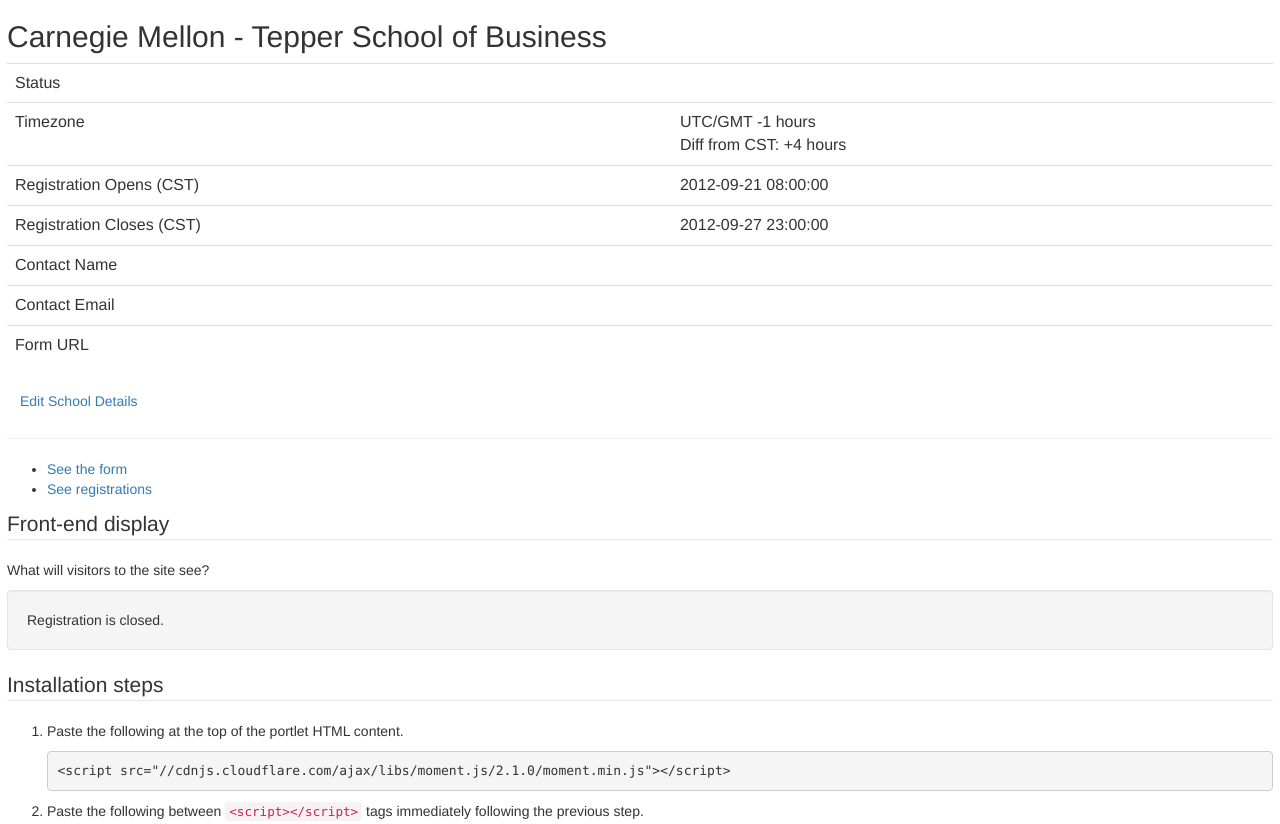
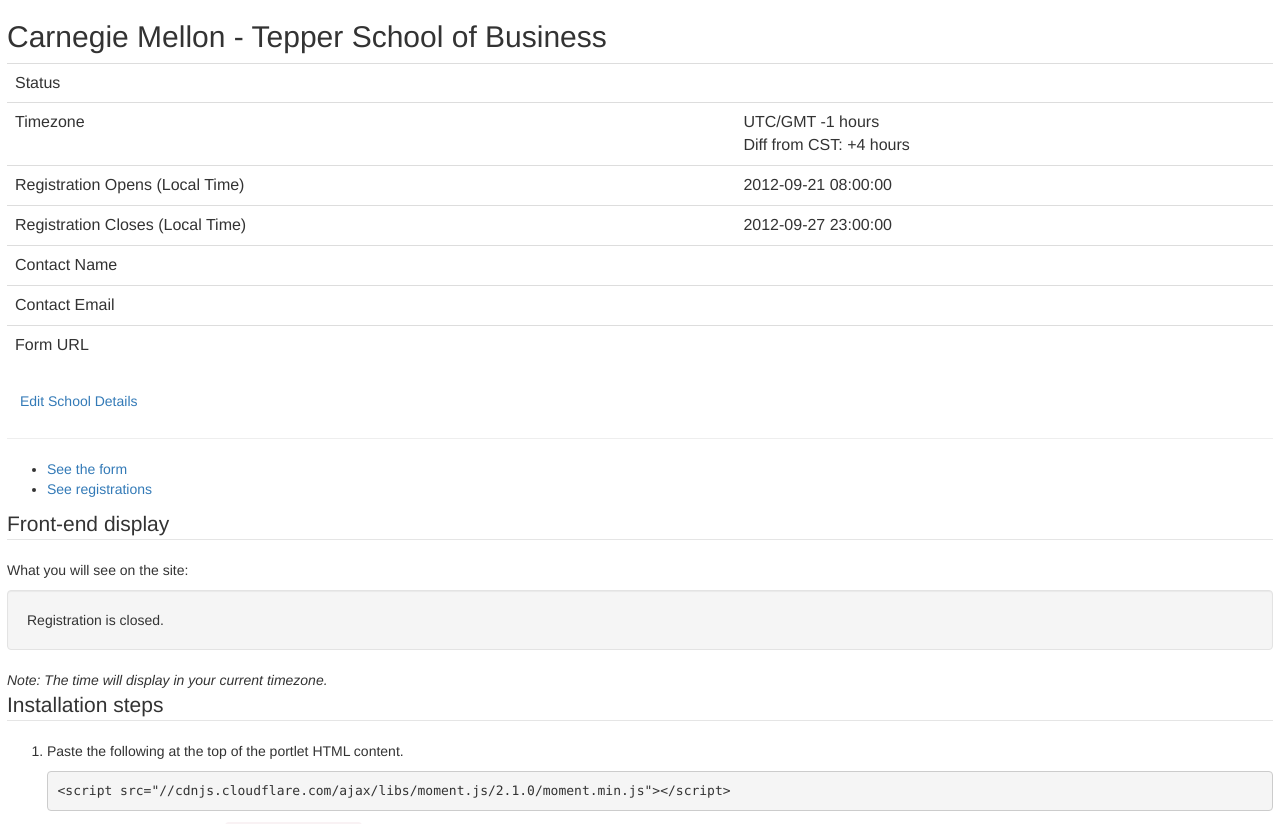
Before and after one commit to prsolans/GPRegistration, a PHP site: page /globalprize/school_detail.php?school=1 in a window 1280 px wide. Shown: the part 104-928 px from the top of the page. Run offline with PHP 8.4, Linux system fonts and the light colour scheme; data comes from the database, SQL or seed files in the repository; data that the repository does not hold is empty; some libraries are stand-ins or nearby versions.

Commit message:
Adjusted messaging for time entry

```diff
--- a/admin/edit_school.php
+++ b/admin/edit_school.php
@@ -41,8 +41,8 @@
 <table class='table table-striped'>
 <tr><td>Name</td><td><input type='text' name='name' value='<?php echo $name; ?>'>
 </td></tr>
-<tr><td>Registration Opens</td><td><input type='text' name='reg_open' value='<?php echo $reg_open; ?>'></td></tr>
-<tr><td>Registration Closes</td><td><input type='text' name='reg_close' value='<?php echo $reg_close; ?>'></td></tr>
+<tr><td>Registration Opens (Local Time)</td><td><input type='text' name='reg_open' value='<?php echo $reg_open; ?>'></td></tr>
+<tr><td>Registration Closes (Local Time)</td><td><input type='text' name='reg_close' value='<?php echo $reg_close; ?>'></td></tr>
 <tr><td>Contact Name</td><td><input type='text' name='contactname' value='<?php echo $contactname; ?>'></td></tr>
 <tr><td>Contact Email</td><td><input type='text' name='contactemail' value='<?php echo $contactemail; ?>'></td></tr>
 <tr><td>Live URL</td><td><input type='text' name='formurl' value='<?php echo $formurl; ?>'></td></tr>
--- a/admin/school_detail.php
+++ b/admin/school_detail.php
@@ -57,8 +57,8 @@
     <table class='table'>
         <tr><td>Status</td><td><?php echo $label; ?></td></tr>
         <tr><td>Timezone</td><td>UTC/GMT <?php if($time_offset_display > 0) {echo "+";}?><?php echo $time_offset_display; ?> hours<br/>Diff from CST: +<?php echo $time_offset_display+5;?> hours</td></tr>
-        <tr><td>Registration Opens (CST)</td><td><?php echo $reg_open; ?></td></tr>
-        <tr><td>Registration Closes (CST)</td><td><?php echo $reg_close; ?></td></tr>
+        <tr><td>Registration Opens (Local Time)</td><td><?php echo $reg_open; ?></td></tr>
+        <tr><td>Registration Closes (Local Time)</td><td><?php echo $reg_close; ?></td></tr>
         <tr><td>Contact Name</td><td><?php echo ucfirst($contactname); ?></td></tr>
         <tr><td>Contact Email</td><td><?php echo $contactemail; ?></td></tr>
         <tr><td>Form URL</td><td><a target='_blank' href='<?php echo $formurl; ?>'><?php echo $formurl; ?></a></td></tr>
@@ -71,7 +71,7 @@
   </div>
     <div class='span6'>
       <legend>Front-end display</legend>
-            <p>What will visitors to the site see?</p>
+            <p>What you will see on the site:</p>
 
       <div id='display' class='well'>
 
@@ -87,7 +87,7 @@
         whenOpens.zone(<?php echo $time_offset?>);
 
         if (todayIs <= whenOpens ) {
-        display.innerHTML = (whenOpens.format('D MMMM h:mma '));
+        display.innerHTML = (whenOpens.format('D MMMM h:mma'));
         }
         else if ( todayIs > whenCloses) {
           display.innerHTML = "Registration is closed.";
@@ -97,6 +97,8 @@
         }
       </script>
       </div>
+      <em>Note: The time will display in your current timezone.</em>
+
       <style>
       .script {
         display: block;
```
